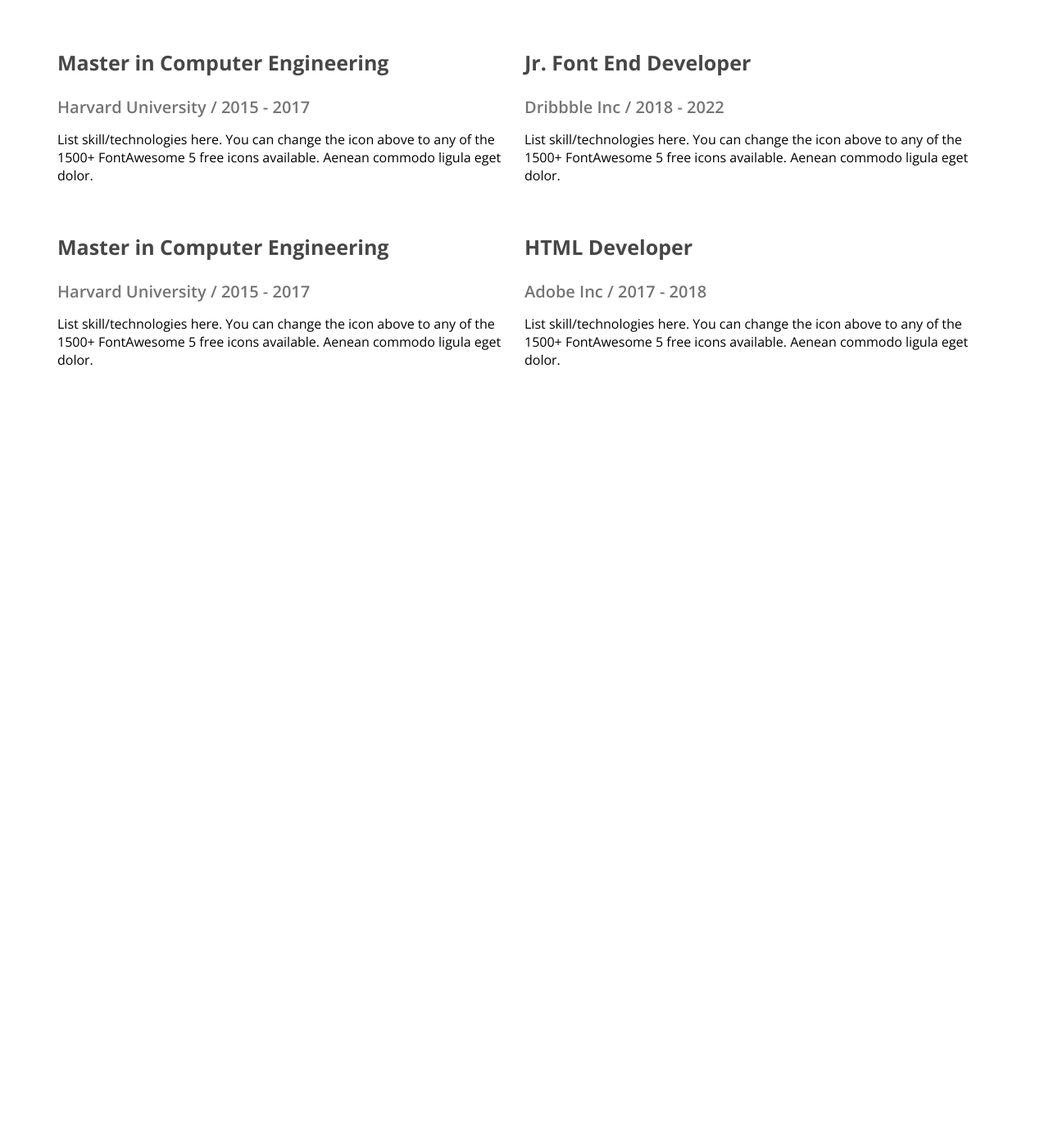
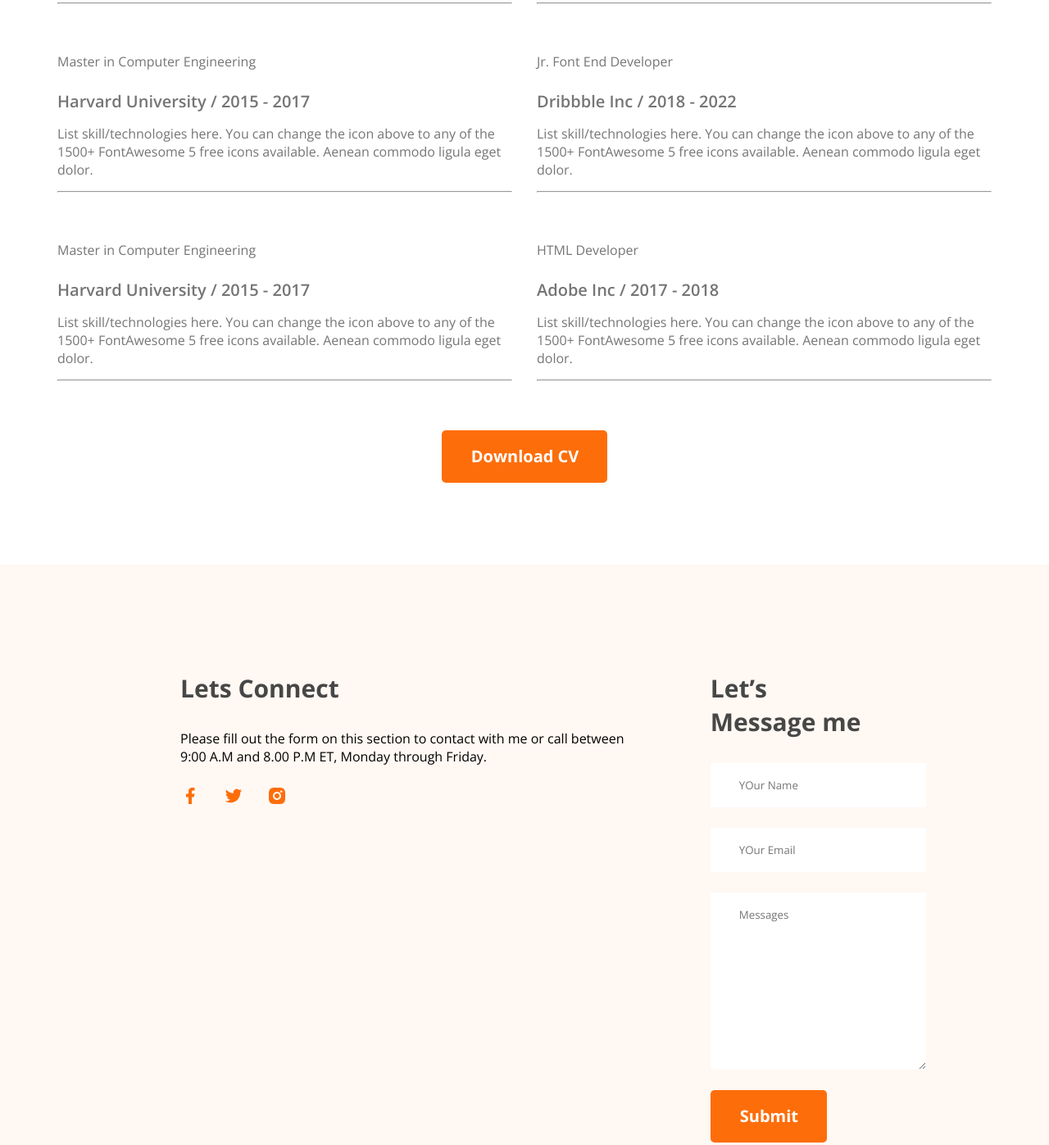
Before and after one commit to RAKIB90cm/devloper-porttfolio, a plain HTML site: page index.html in a window 1280 px wide. Shown: the part 2365-3762 px from the top of the page at 82% size. Before the commit the page ends 2815 px from the top, so only its background shows below. Drawn offline with nearby package versions, Linux system fonts and the light colour scheme.

Commit message:
added footer

```diff
--- a/index.html
+++ b/index.html
@@ -128,18 +128,21 @@
                        <h6 class="resume-date">Harvard University / 2015 - 2017</h6>
                        <p class="resume-discription">List skill/technologies here. You can change the icon above
                         to any of the 1500+ FontAwesome 5 free icons available. Aenean commodo ligula eget dolor.</p>
+                        <hr>
                    </div>
                    <div class="resume-item">
                        <h4 class="resume-instatitue">Master in Computer Engineering</h4>
                        <h6 class="resume-date">Harvard University / 2015 - 2017</h6>
                        <p class="resume-discription">List skill/technologies here. You can change the icon above
                         to any of the 1500+ FontAwesome 5 free icons available. Aenean commodo ligula eget dolor.</p>
+                        <hr>
                    </div>
                    <div class="resume-item">
                        <h4 class="resume-instatitue">Master in Computer Engineering</h4>
                        <h6 class="resume-date">Harvard University / 2015 - 2017</h6>
                        <p class="resume-discription">List skill/technologies here. You can change the icon above
                         to any of the 1500+ FontAwesome 5 free icons available. Aenean commodo ligula eget dolor.</p>
+                        <hr>
                    </div>
                </div>
                <div class="right-column">
@@ -149,27 +152,57 @@
                        <h6 class="resume-date">Apple Inc / 2020 - Current</h6>
                        <p class="resume-discription">List skill/technologies here. You can change the icon above
                         to any of the 1500+ FontAwesome 5 free icons available. Aenean commodo ligula eget dolor.</p>
+                        <hr>
                    </div>
                    <div class="resume-item">
                        <h4 class="resume-instatitue">Jr. Font End Developer</h4>
                        <h6 class="resume-date">Dribbble Inc / 2018 - 2022</h6>
                        <p class="resume-discription">List skill/technologies here. You can change the icon above
                         to any of the 1500+ FontAwesome 5 free icons available. Aenean commodo ligula eget dolor.</p>
+                        <hr>
                    </div>
                    <div class="resume-item">
                        <h4 class="resume-instatitue">HTML Developer</h4>
                        <h6 class="resume-date">Adobe Inc / 2017 - 2018</h6>
                        <p class="resume-discription">List skill/technologies here. You can change the icon above
                         to any of the 1500+ FontAwesome 5 free icons available. Aenean commodo ligula eget dolor.</p>
+                        <hr>
                    </div>
                </div>
             </div>
+
+           <div class="downlod-cv">
+              <button class="primary-btn">Download CV</button>
+           </div>
+
         </section>
-
 
     </main>
     <footer>
+        <container class="footer">
+            <div class="left-column">
+                <h3 class="column-title">Lets Connect</h3>
+                <p class="footer-discription">
+                    Please fill out the form on this section to contact with me or call between 9:00 A.M and 8.00 P.M ET, Monday through Friday.
+                </p>
+                <div class="sosial-links">
+                    <a href="https://www.facebook.com/"><img src="images/icons/facebook.png" alt=""></a>
+                    <a href="https://www.facebook.com/"><img src="images/icons/twitter.png" alt=""></a>
+                    <a href="https://www.facebook.com/"><img src="images/icons/insta.png" alt=""></a>
+                </div>
 
+            </div>
+            <div class="right-column">
+                <h3 class="column-title">Let’s Message me</h3>
+
+                <form class="contact" action="">
+                    <input type="name" placeholder="YOur Name">
+                    <input type="email" name="" id="" placeholder="YOur Email">
+                    <textarea name="" placeholder="Messages" id="" cols="30" rows="10"></textarea >
+                        <input class="primary-btn" type="submit" value="Submit">
+                </form>
+            </div>
+        </container>
     </footer>
 </body>
 
--- a/styles/style.css
+++ b/styles/style.css
@@ -30,8 +30,6 @@
     font-weight: 700;
     margin-bottom: 30px;
 }
-
-
 
 
 
@@ -200,9 +198,10 @@ main {
 }
 
 
-.resume-info{
+.resume-info {
     display: grid;
     grid-template-columns: 1fr 1fr;
+    gap: 30px;
 }
 
 
@@ -238,3 +237,71 @@ main {
     font-size: 35px;
     font-weight: 700;
 }
+
+.resume-instatitue {
+    color: #757575;
+    font-size: 16px;
+    font-weight: 400;
+
+}
+
+.button-section .button{
+    border-radius: 5px;
+    background: #FD6E0A;
+    border: 0;
+    color: #FFF;
+    font-size: 20px;
+    font-weight: 700;
+    padding: 18px 35px 19px 36px;
+    align-items: center;
+}
+
+.resume-discription{
+    margin-bottom: 15px;
+    color: #757575;
+    font-size: 16px;
+    font-weight: 400;
+}
+
+.downlod-cv {
+    text-align: center;
+    margin: 60px 0 100px 0;
+}
+
+/* footer styles */
+
+
+.footer{
+    display: flex;
+    background: #FFF8F3;
+    padding: 130px 220px;
+    gap: 100px;
+}
+
+.left-column .right-column{
+    width: 50%;
+}
+
+.sosial-links a{
+    margin-right: 25px;
+
+}
+
+.sosial-links{
+    margin-top: 25px;
+}
+
+
+.contact input[type="name"], .contact input[type="email"], textarea {
+    display: block;
+    margin-bottom: 25px;
+    padding: 18px 35px;
+    color: #757575;
+    border: 0;
+    background: white;
+    width: 100%;
+}
+
+.footer .column-title{
+    margin-bottom: 30px;
+}
```
